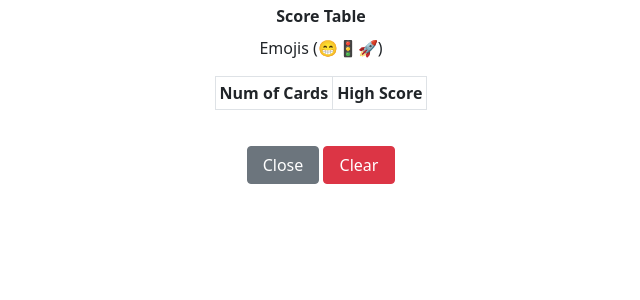
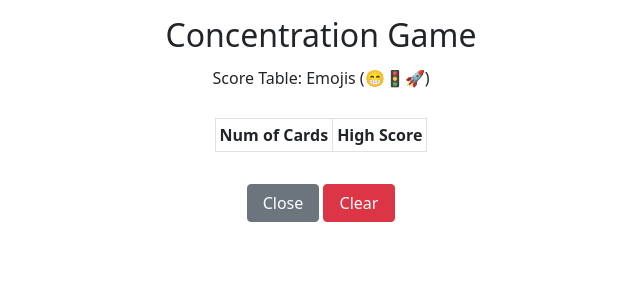
Before and after one commit to yuridanil/congame, a React (Create React App) app: page / in a window 1280 px wide. Both pictures are taken after a click on the button "Scores". Shown: the top 300 px of the page, without its empty margins (319-959 px from the left). Built offline with nearby package versions, Linux system fonts and the light colour scheme.

Commit message:
Some dialog improvements

```diff
--- a/src/Game.js
+++ b/src/Game.js
@@ -281,15 +281,20 @@ class Game extends React.Component {
         }
     }
 
+
+    handleTestClick() {
+        this.setState({ mode: 10 });
+    }
+
     render() {
         const mode = this.state.mode;
         return (
             <>
                 <Form className="cgform">
+                {(mode === 0 || mode === 3 || mode === 4) && <Row className="mt-3 justify-content-center"><h2>Concentration Game</h2></Row> }
                     {(mode === 0 || mode === 3) &&
                         <>
-                            <Row className="m-1 justify-content-center"><b>Concentration Game</b></Row>
-                            <Row className="m-1 justify-content-center">Find two cards that match to win the Game</Row>
+                            <Row className="mb-3 justify-content-center">Find two cards that match to win the Game</Row>
                             <Row className="m-1 align-items-center justify-content-center">
                                 <Col xs="auto">
                                     <InputGroup>
@@ -394,9 +399,9 @@ class Game extends React.Component {
                 }
                 {mode === 4 &&
                     <>
-                        <Row className="m-1 justify-content-center"><b>Score Table</b></Row>
-                        <Row className="m-1 justify-content-center">{IMAGE_TYPES[this.state.imageType]}</Row>
-                        <Row className="m-2 align-items-center justify-content-center g-1">
+                        <Row className="m-1 justify-content-center">Score Table: {IMAGE_TYPES[this.state.imageType]}</Row>
+                        <Row className="mb-3 justify-content-center"></Row>
+                        <Row className="m-1 align-items-center justify-content-center g-1">
                             <Col xs="auto">
                                 <Table striped bordered size="sm">
                                     <thead>
--- a/src/MyModal.js
+++ b/src/MyModal.js
@@ -16,7 +16,7 @@ class MyModal extends Component {
 
     render() {
         return (
-            <Modal show={this.props.show} onHide={this.onNo.bind(this)} centered>
+            <Modal show={this.props.show} onHide={this.onNo.bind(this)} centered size="sm">
                 <Modal.Header closeButton>
                     <Modal.Title>{this.props.title}</Modal.Title>
                 </Modal.Header>
--- a/src/index.css
+++ b/src/index.css
@@ -21,6 +21,6 @@ code {
   font-family: source-code-pro, Menlo, Monaco, Consolas, 'Courier New', monospace;
 }
 
-button {
+.btn {
   min-width: 72px;
 }
```
Also changed, not shown: src/Svgtext.js (+1 -1 lines).
